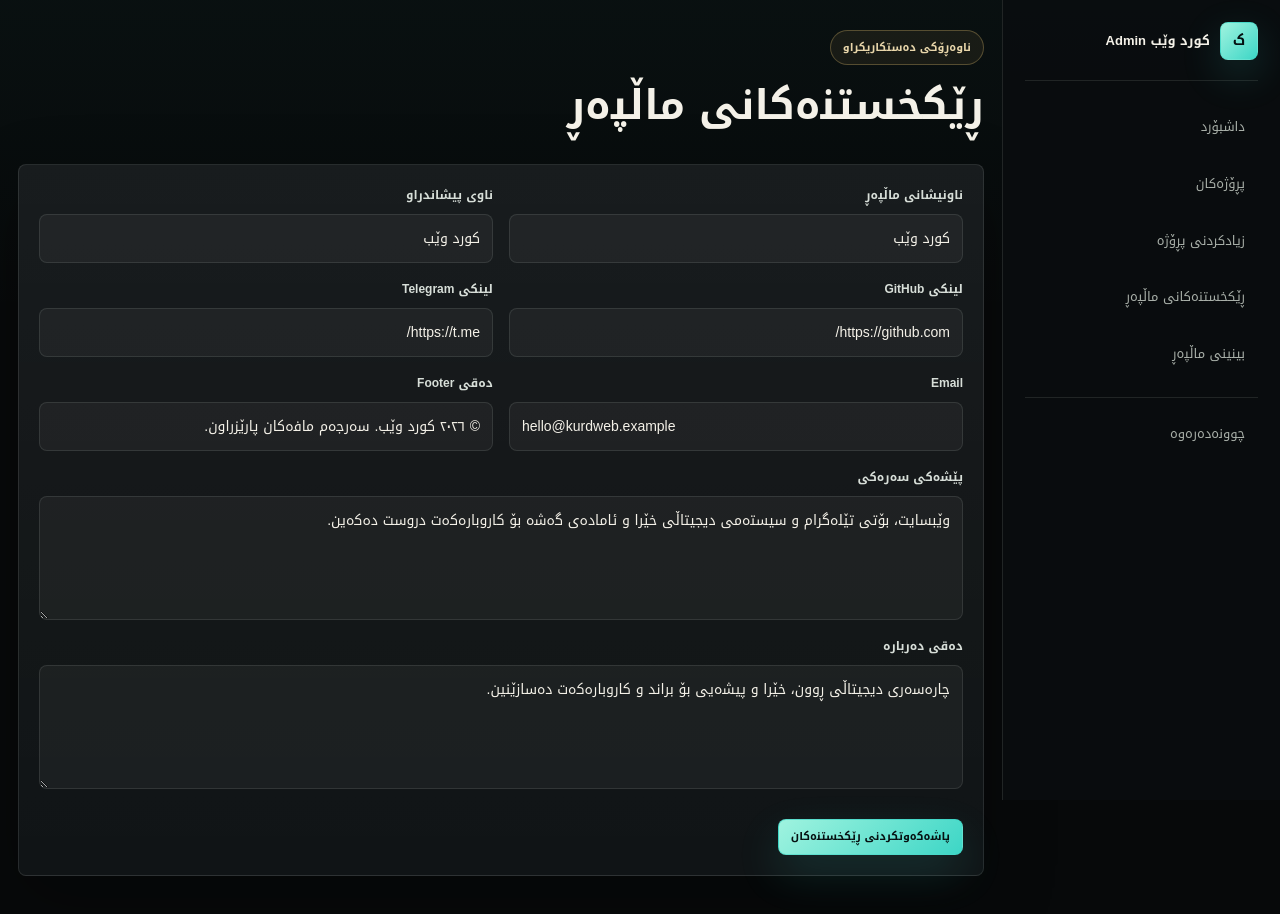
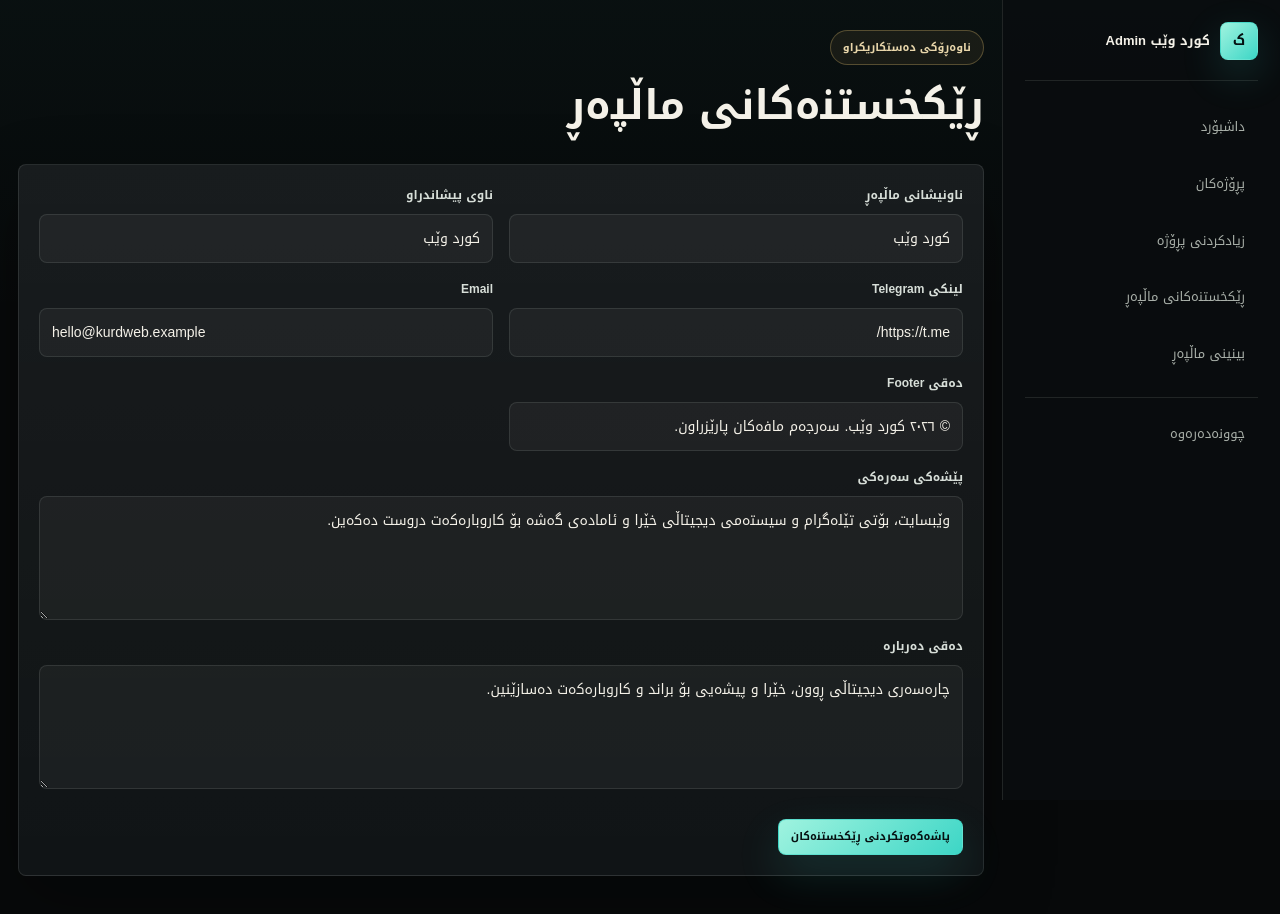
Before and after one commit to Legend999999/san-profile, a Next.js app: page /admin/settings in a window 1280 px wide. Shown: the top 914 px of the page. Built offline with nearby package versions, Linux system fonts and the light colour scheme; no server answers; the database is empty.

Commit message:
Remove GitHub links from UI

```diff
--- a/app/page.tsx
+++ b/app/page.tsx
@@ -103,7 +103,6 @@ export default async function Home() {
               <p className="muted">{settings.about_text}</p>
             </div>
             <div className="hero-actions">
-              {settings.github_url ? <a className="button" href={settings.github_url}>GitHub</a> : null}
               {settings.telegram_url ? <a className="button" href={settings.telegram_url}>Telegram</a> : null}
               {settings.email ? <a className="button primary" href={`mailto:${settings.email}`}>Email</a> : null}
             </div>
--- a/components/admin/SettingsForm.tsx
+++ b/components/admin/SettingsForm.tsx
@@ -33,7 +33,6 @@ export function SettingsForm({ settings }: { settings: WebsiteSettings }) {
       <div className="form-grid">
         <div className="field"><label htmlFor="site_title">ناونیشانی ماڵپەڕ</label><input className="input" id="site_title" name="site_title" defaultValue={settings.site_title} required /></div>
         <div className="field"><label htmlFor="owner_name">ناوی پیشاندراو</label><input className="input" id="owner_name" name="owner_name" defaultValue={settings.owner_name} required /></div>
-        <div className="field"><label htmlFor="github_url">لینکی GitHub</label><input className="input" id="github_url" name="github_url" defaultValue={settings.github_url ?? ""} /></div>
         <div className="field"><label htmlFor="telegram_url">لینکی Telegram</label><input className="input" id="telegram_url" name="telegram_url" defaultValue={settings.telegram_url ?? ""} /></div>
         <div className="field"><label htmlFor="email">Email</label><input className="input" id="email" name="email" type="email" defaultValue={settings.email ?? ""} /></div>
         <div className="field"><label htmlFor="footer_text">دەقی Footer</label><input className="input" id="footer_text" name="footer_text" defaultValue={settings.footer_text} /></div>
```
